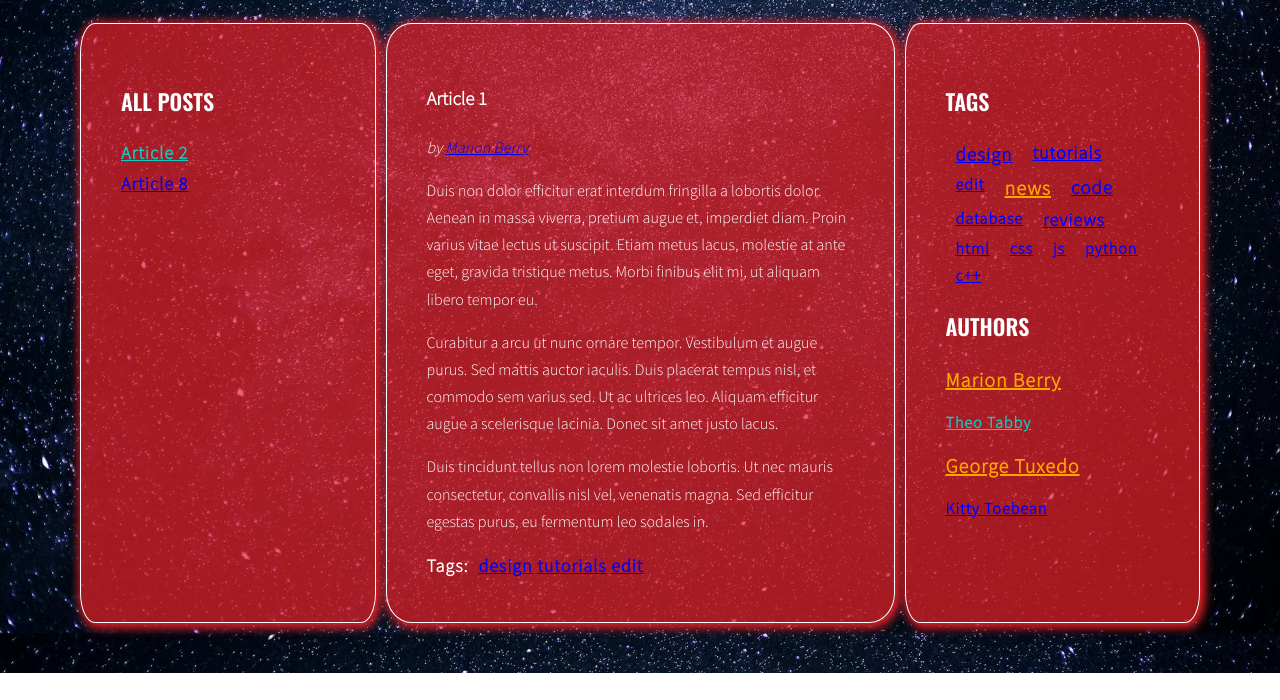
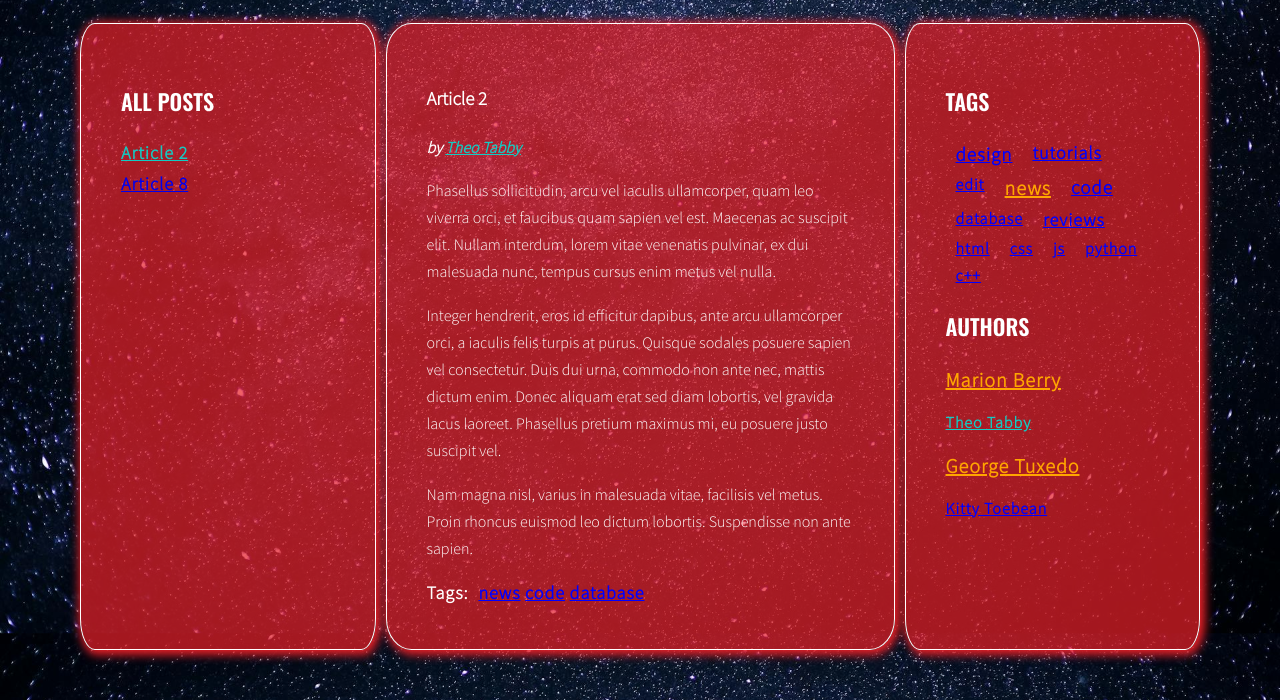
Before and after one commit to krystianblasiak/javascript-blog, a website: page index.html in a window 1280 px wide. Both pictures are taken after a click on the link "Theo Tabby". Shown: the part 220-920 px from the top of the page. Before the commit the page ends 893 px from the top, so only its background shows below. Drawn offline with nearby package versions, Linux system fonts and the light colour scheme.

Commit message:
Change function generateAuthors in filee script.js

```diff
--- a/index.html
+++ b/index.html
@@ -173,26 +173,6 @@
                 </ul>
                 <h2 class="section-title">Authors</h2>
                 <ul class="list authors">
-                <li>
-                    <a href="#">
-                    <span class="author-name">Kitty Toebean</span>
-                    </a>
-                </li>
-                <li>
-                    <a href="#">
-                    <span class="author-name">Theo Tabby</span>
-                    </a>
-                </li>
-                <li>
-                    <a href="#">
-                    <span class="author-name">George Tuxedo</span>
-                    </a>
-                </li>
-                <li>
-                    <a href="#">
-                    <span class="author-name">Marion Berry</span>
-                    </a>
-                </li>
                 </ul>
             </aside>
         </main>
--- a/js/script.js
+++ b/js/script.js
@@ -1,15 +1,19 @@
 /* eslint-disable no-prototype-builtins */
 'use strict';
 
-const optArticleSelector = '.post',
-    optTitleSelector = '.post-title',
-    optTitleListSelector = '.titles',
-    optArticleTagsSelector = ".post-tags .list",
-    optArticleAuthorSelector = ".post-author",
-    optTagsListSelector = ".tags.list",
-    optAuthorsListSelector = ".authors.list",
+const
     optCloudClassCount = 5,
     optCloudClassPrefix = "tag-size-";
+
+const opts = {
+    articleSelector: '.post',
+    titleSelector: '.post-title',
+    titleListSelector: '.titles',
+    articleTagsSelector: ".post-tags .list",
+    articleAuthorSelector: ".post-author",
+    tagsListSelector: ".tags.list",
+    authorsListSelector: ".authors.list"
+};
 
 function titleClickHandler(event){
     event.preventDefault();
@@ -48,11 +52,11 @@ function titleClickHandler(event){
 function generateTitleLinks(customSelector = ''){
 
     /* remove contents of titleList */
-    const titleList = document.querySelector(optTitleListSelector);
+    const titleList = document.querySelector(opts.titleListSelector);
     titleList.innerHTML = "";
 
     /* for each article */
-    const articles = document.querySelectorAll(optArticleSelector + customSelector);
+    const articles = document.querySelectorAll(opts.articleSelector + customSelector);
     console.log(articles);
 
     for(let article of articles) {
@@ -62,7 +66,7 @@ function generateTitleLinks(customSelector = ''){
 
         /* find the title element */
         /* get the title from the title element */
-        const articleTitle = article.querySelector(optTitleSelector).innerHTML;
+        const articleTitle = article.querySelector(opts.titleSelector).innerHTML;
         console.log(articleTitle);
 
         /* create HTML of the link */
@@ -117,13 +121,13 @@ function generateTags(){
     let allTags = {};
 
     /* find all articles */
-    const articles = document.querySelectorAll(optArticleSelector);
+    const articles = document.querySelectorAll(opts.articleSelector);
 
     /* START LOOP: for every article: */
     for(let article of articles){
 
         /* find tags wrapper */
-        const wrapperTags = article.querySelector(optArticleTagsSelector);
+        const wrapperTags = article.querySelector(opts.articleTagsSelector);
         console.log("wrappper tags: " + wrapperTags);
 
         /* make html variable with empty string */
@@ -165,7 +169,7 @@ function generateTags(){
     }
 
     /* [NEW] find list of tags in right column */
-    const tagList = document.querySelector(optTagsListSelector);
+    const tagList = document.querySelector(opts.tagsListSelector);
 
     /* make new const named tagsParams variable */
     const tagsParams = caluclateTagsParams(allTags);
@@ -200,7 +204,7 @@ function tagClickHandler(event){
     const href = clickedElement.getAttribute("href");
 
     /* make a new constant "articles" */
-    const articles = document.querySelectorAll(optArticleSelector);
+    const articles = document.querySelectorAll(opts.articleSelector);
 
     /* START LOOP: for each articles */
     for(let article of articles){
@@ -298,13 +302,13 @@ function generateAuthors(){
     let allAuthors = {};
 
     /* find all articles */
-    const articles = document.querySelectorAll(optArticleSelector);
+    const articles = document.querySelectorAll(opts.articleSelector);
 
     /* START LOOP: for every article: */
     for(let article of articles){
 
         /* find author wrapper */
-        const wrapperAuthor = article.querySelector(optArticleAuthorSelector);
+        const wrapperAuthor = article.querySelector(opts.articleAuthorSelector);
 
         /* get author from data-author attribute */
         const articleAuthor = article.getAttribute("data-author");
@@ -330,7 +334,7 @@ function generateAuthors(){
     }
 
     /* [NEW] find list of authors in right column */
-    const tagList = document.querySelector(optAuthorsListSelector);
+    const tagList = document.querySelector(opts.authorsListSelector);
 
     /* make new const named authorsParams variable */
     const authorsParams = caluclateTagsParams(allAuthors);
@@ -376,6 +380,25 @@ function authorClickHandler(event){
     /* make new constant named "dataAuthor" and give it value data-author click element */
     const dataAuthor = clickedElement.getAttribute("href").split('-')[1] + " " + clickedElement.getAttribute("href").split('-')[2];
     console.log("author:" + dataAuthor);
+
+    const articles = document.querySelectorAll(opts.articleSelector);
+
+    /* START LOOP: for each articles */
+    for(let article of articles){
+
+        article.classList.remove("active");
+
+    /* END LOOP: for each articles */
+    }
+
+    for(let article of articles){
+
+        const author = article.getAttribute("data-author");
+        if(dataAuthor == author){
+            article.classList.add("active");
+            break;
+        }
+    }
 
     /* find all author links with data-author attribute equal to the "data-author" constant */
     const linksDataAuthor = document.querySelectorAll("a[href='" + clickedElement.getAttribute("href") + "']");
--- a/sass/style.scss
+++ b/sass/style.scss
@@ -151,6 +151,7 @@ body {
 
 .post-author {
     font-style: italic;
+    font-weight: 600;
     .active {
         font-weight: bold;
         color: #12CBC4;
```
Also changed, not shown: css/style.css, 1 other file.
